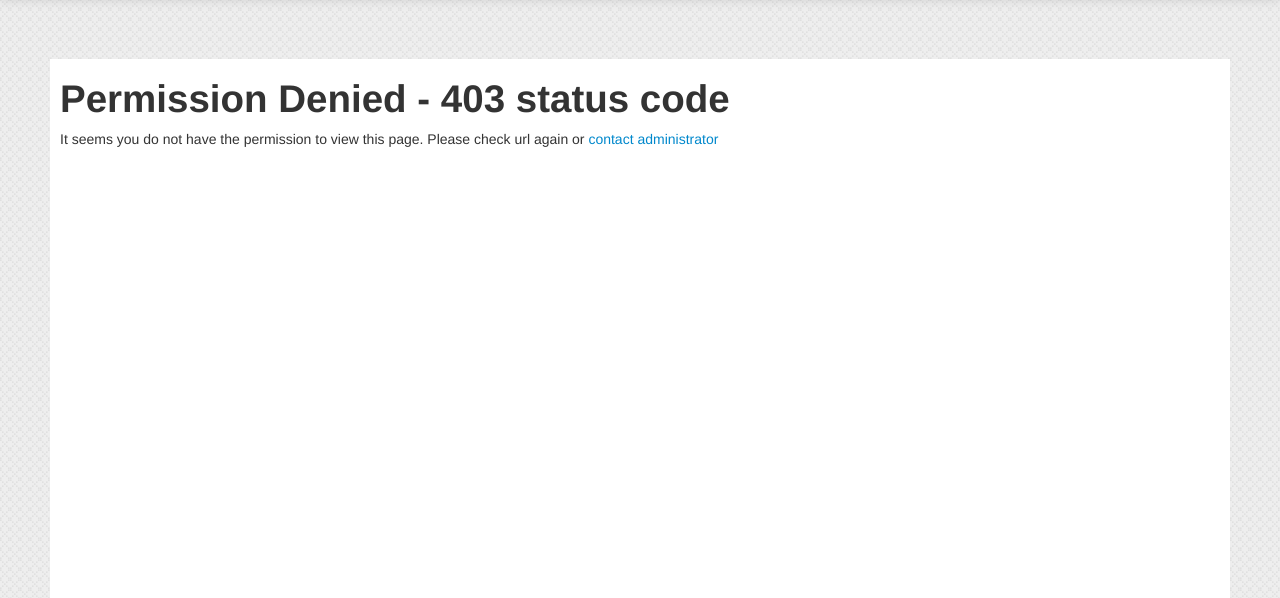
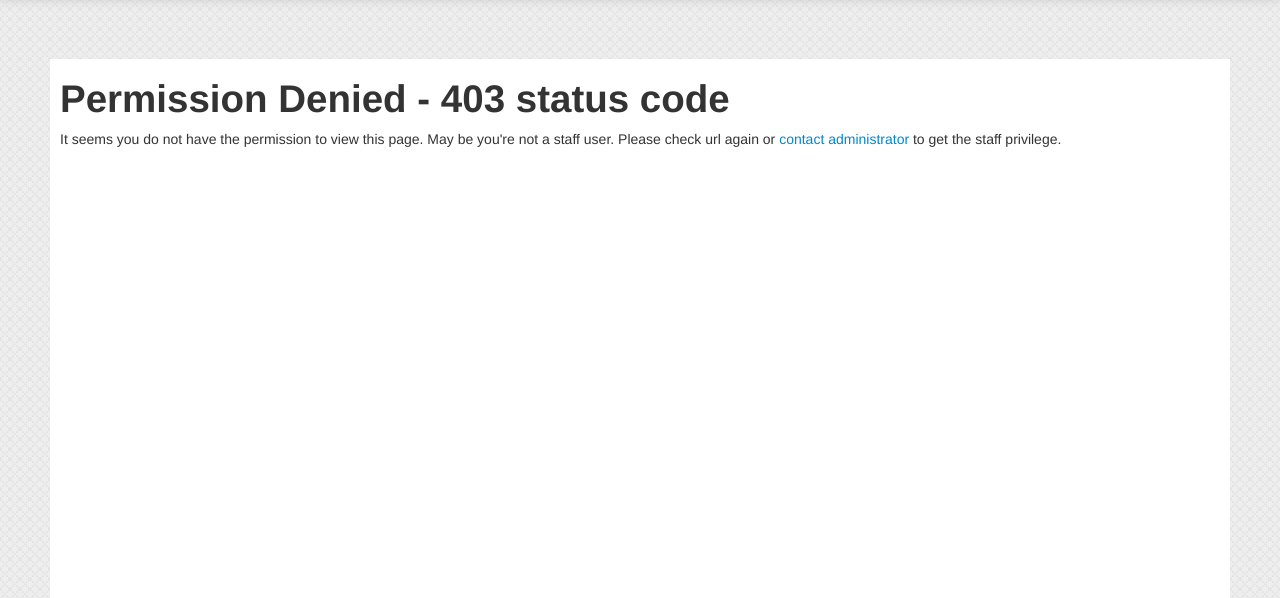
Before and after one commit to Einsteinish/Einstein, a Django app: template templates/403.html in a window 1280 px wide. Shown: the part 41-639 px from the top of the page. Run offline with Django 3.2, Linux system fonts and the light colour scheme; the template is opened without the code that fills it, so the values that code supplies are empty; parts of the project's set-up code (start-up, migrations or seed data) failed here and were passed over.

Commit message:
Disabled Create Topic button for non-staff user

```diff
--- a/templates/403.html
+++ b/templates/403.html
@@ -2,5 +2,5 @@
 {% block head_title %}Permission Denied(403 error){% endblock %}
 {% block content %}
 <h1>Permission Denied - 403 status code</h1>
-<p>It seems you do not have the permission to view this page. Please check url again or <a href="mailto:contact.einsteinish@gmail.com">contact administrator</a></p>
+<p>It seems you do not have the permission to view this page. May be you're not a staff user. Please check url again or <a href="mailto:contact.einsteinish@gmail.com">contact administrator</a> to get the staff privilege.</p>
 {% endblock %}
--- a/templates/resources/topics.html
+++ b/templates/resources/topics.html
@@ -3,6 +3,8 @@
     <a class="btn btn-danger btn-block" title="Add new resource that you want to share" href="{% url 'resource_create' %}"><i class="icon-plus"></i> Add New Resource</a>
     {% if user.is_staff %}
     <a href="{% url 'topic_create' %}" class="btn btn-block"><i class="icon-reorder"></i> Add New Topic</a>
+    {% else %}
+    <a href="{% url 'topic_create' %}" class="btn disabled btn-block"><i class="icon-reorder"></i> Add New Topic</a>
     {% endif %}
 <ul class="nav nav-list">
     <li class="nav-header">Topics</li>
```
